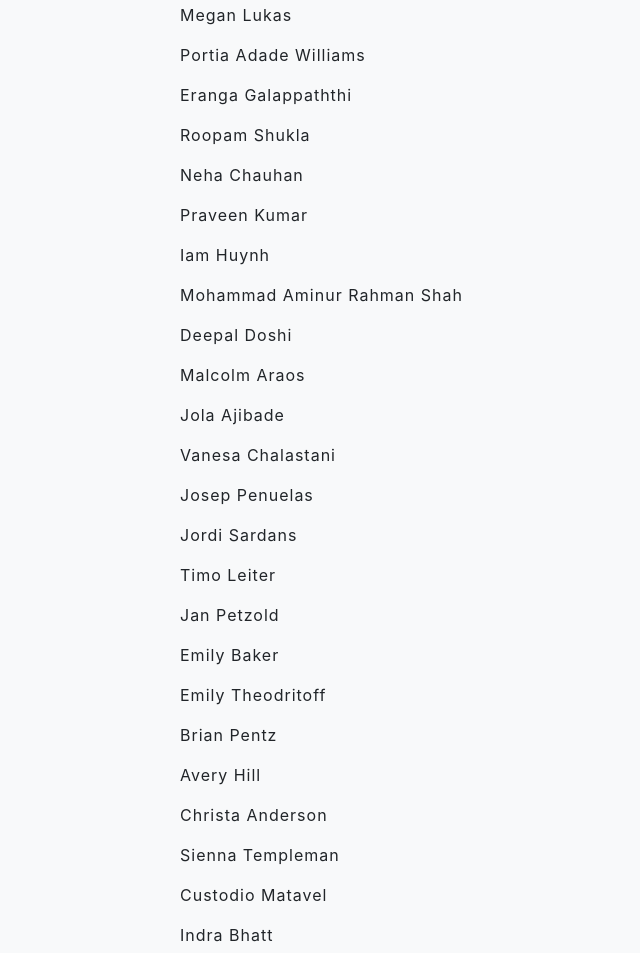
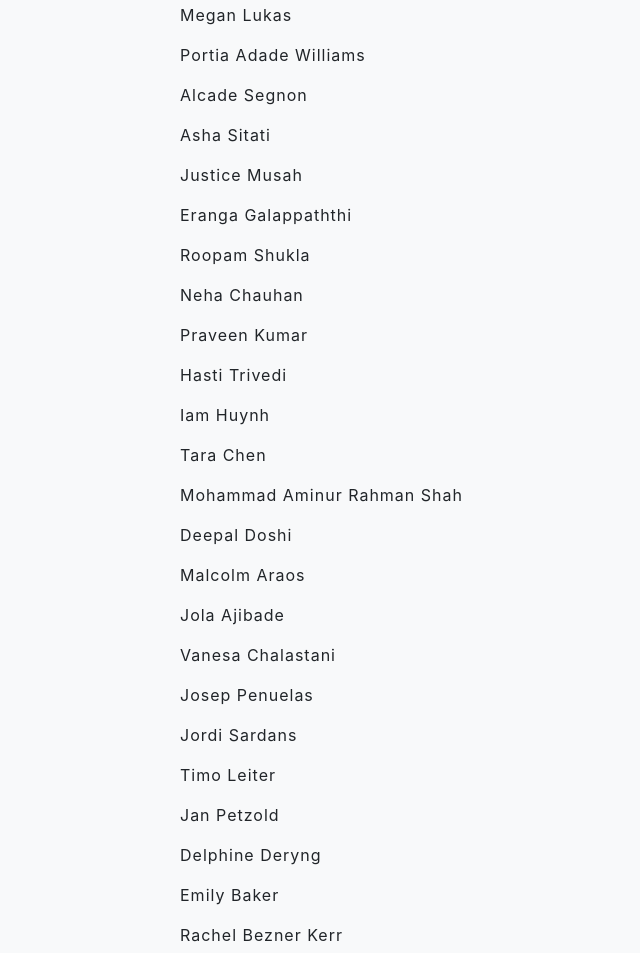
Before and after one commit to globaladaptation/globaladaptation.github.io, a website with bundled scripts: page team.html in a window 1280 px wide. Shown: the part 8719-9672 px from the top of the page, without its empty margins (135-775 px from the left). Built offline with nearby package versions, Linux system fonts and the light colour scheme.

Commit message:
Coders update

```diff
--- a/team.html
+++ b/team.html
@@ -175,11 +175,16 @@
           <ul font align="left">Nick Simpson</ul>
           <ul font align="left">Megan Lukas</ul>
           <ul font align="left">Portia Adade Williams</ul>
+          <ul font align="left">Alcade Segnon</ul>
+          <ul font align="left">Asha Sitati</ul>
+          <ul font align="left">Justice Musah</ul>
           <ul font align="left">Eranga Galappaththi</ul>
           <ul font align="left">Roopam Shukla</ul>
           <ul font align="left">Neha Chauhan</ul>
           <ul font align="left">Praveen Kumar</ul>
+          <ul font align="left">Hasti Trivedi</ul>
           <ul font align="left">Iam Huynh</ul>
+          <ul font align="left">Tara Chen</ul>
           <ul font align="left">Mohammad Aminur Rahman Shah</ul>
           <ul font align="left">Deepal Doshi</ul>
           <ul font align="left">Malcolm Araos</ul>
@@ -189,7 +194,9 @@
           <ul font align="left">Jordi Sardans</ul>
           <ul font align="left">Timo Leiter</ul>
           <ul font align="left">Jan Petzold</ul>
+          <ul font align="left">Delphine Deryng</ul>
           <ul font align="left">Emily Baker</ul>
+          <ul font align="left">Rachel Bezner Kerr</ul>
           <ul font align="left">Emily Theodritoff</ul>
           <ul font align="left">Brian Pentz</ul>
           <ul font align="left">Avery Hill</ul>
```
